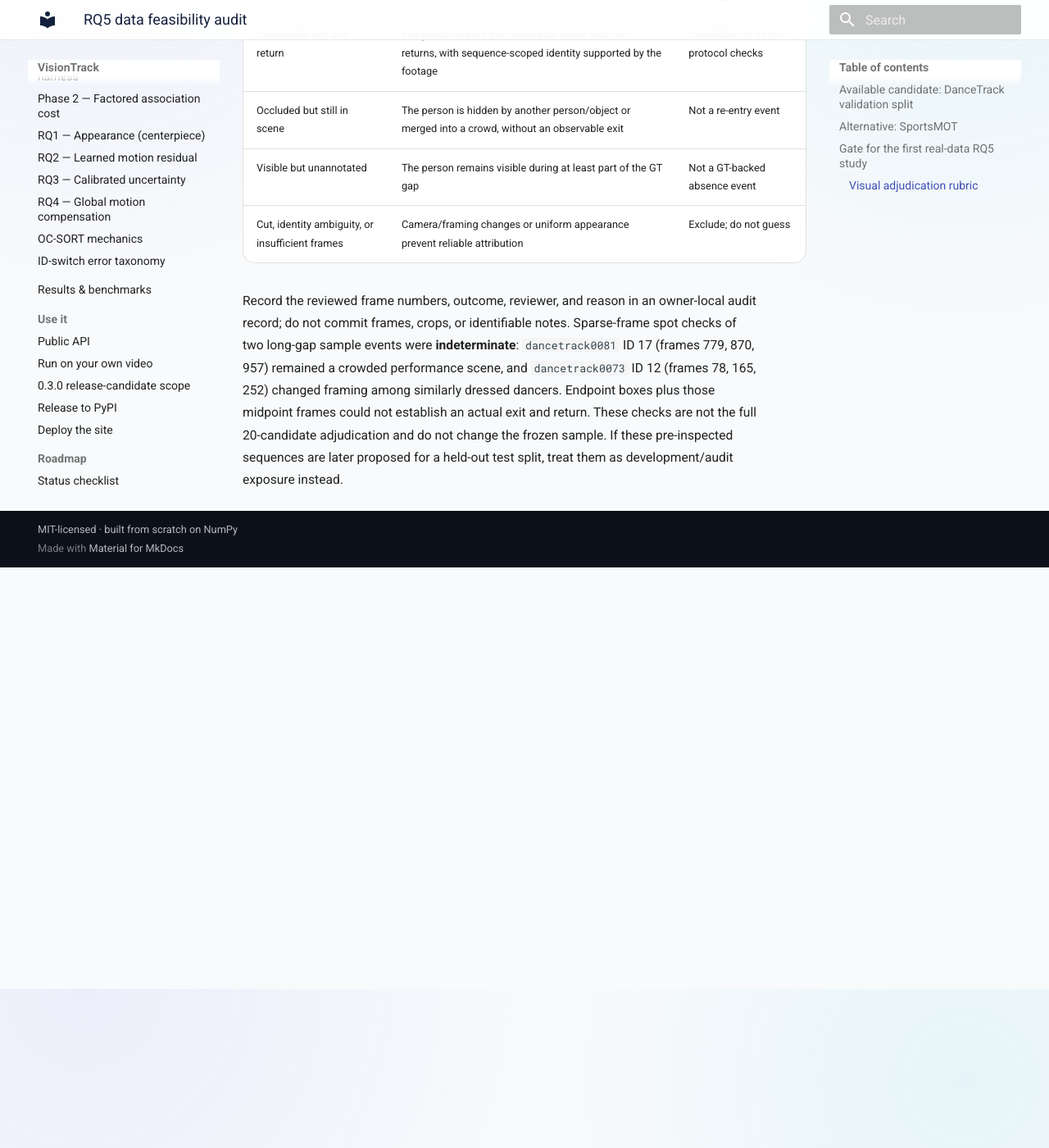
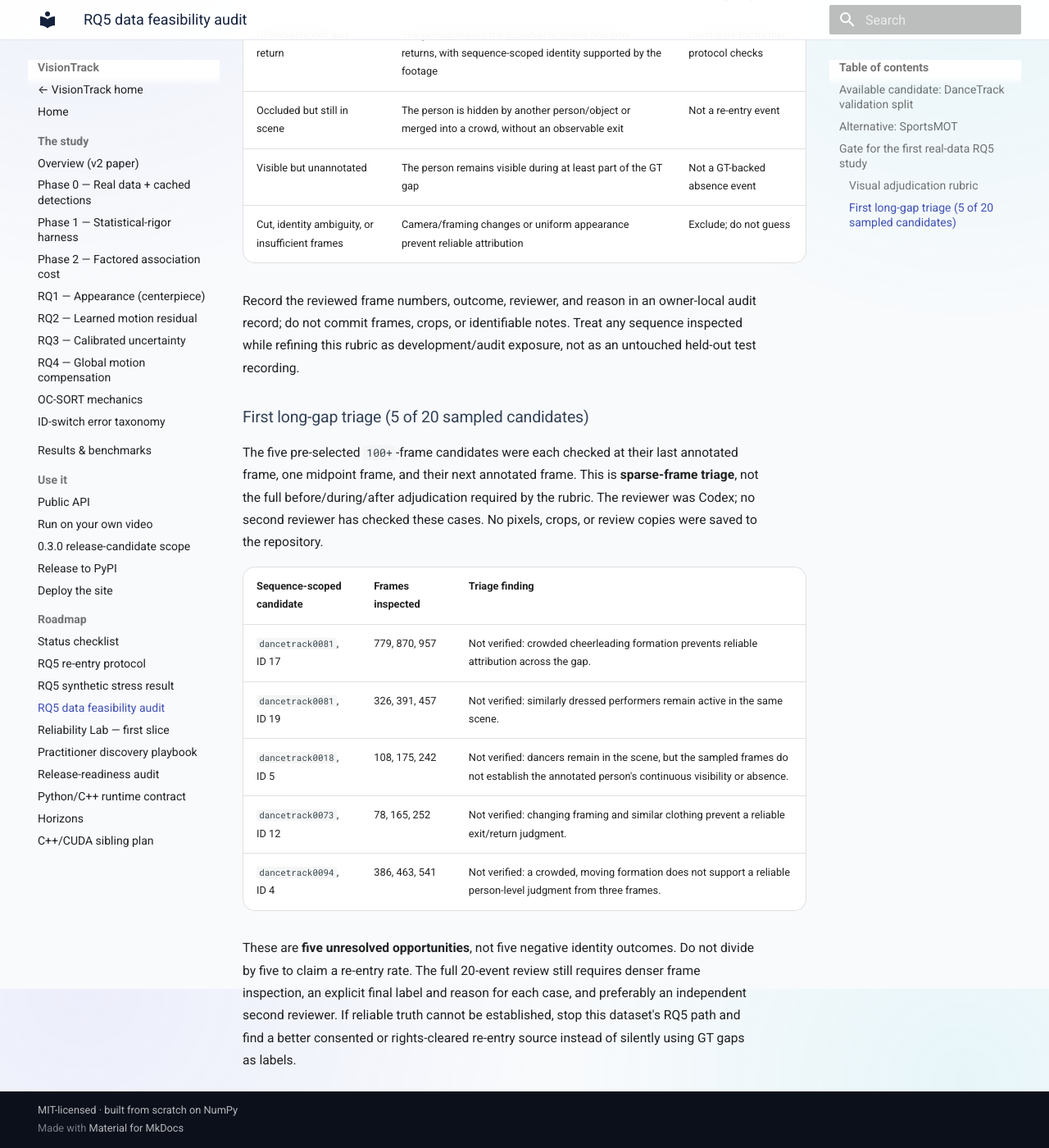
Before and after one commit to hulagerushikesh/visiontrack, an MkDocs documentation site: the page built from docs/IDENTITY_CONTINUITY_DATA_AUDIT.md, in a window 1280 px wide and 1400 px high, scrolled down 2994 px. Shown: the whole window at 82% size. Built offline with MkDocs 1.6.1 and Material for MkDocs 9.7.7, drawn with Linux system fonts in a browser that asks for light colours.

Commit message:
research: record long-gap visual triage limits

```diff
--- a/docs/IDENTITY_CONTINUITY_DATA_AUDIT.md
+++ b/docs/IDENTITY_CONTINUITY_DATA_AUDIT.md
@@ -115,11 +115,28 @@
 
 Record the reviewed frame numbers, outcome, reviewer, and reason in an
 owner-local audit record; do not commit frames, crops, or identifiable notes.
-Sparse-frame spot checks of two long-gap sample events were **indeterminate**:
-`dancetrack0081` ID 17 (frames 779, 870, 957) remained a crowded performance
-scene, and `dancetrack0073` ID 12 (frames 78, 165, 252) changed framing among
-similarly dressed dancers. Endpoint boxes plus those midpoint frames could not
-establish an actual exit and return. These checks are not the full 20-candidate
-adjudication and do not change the frozen sample. If these pre-inspected
-sequences are later proposed for a held-out test split, treat them as
-development/audit exposure instead.
+Treat any sequence inspected while refining this rubric as development/audit
+exposure, not as an untouched held-out test recording.
+
+### First long-gap triage (5 of 20 sampled candidates)
+
+The five pre-selected `100+`-frame candidates were each checked at their last
+annotated frame, one midpoint frame, and their next annotated frame. This is
+**sparse-frame triage**, not the full before/during/after adjudication required
+by the rubric. The reviewer was Codex; no second reviewer has checked these
+cases. No pixels, crops, or review copies were saved to the repository.
+
+| Sequence-scoped candidate | Frames inspected | Triage finding |
+|---|---|---|
+| `dancetrack0081`, ID 17 | 779, 870, 957 | Not verified: crowded cheerleading formation prevents reliable attribution across the gap. |
+| `dancetrack0081`, ID 19 | 326, 391, 457 | Not verified: similarly dressed performers remain active in the same scene. |
+| `dancetrack0018`, ID 5 | 108, 175, 242 | Not verified: dancers remain in the scene, but the sampled frames do not establish the annotated person's continuous visibility or absence. |
+| `dancetrack0073`, ID 12 | 78, 165, 252 | Not verified: changing framing and similar clothing prevent a reliable exit/return judgment. |
+| `dancetrack0094`, ID 4 | 386, 463, 541 | Not verified: a crowded, moving formation does not support a reliable person-level judgment from three frames. |
+
+These are **five unresolved opportunities**, not five negative identity outcomes.
+Do not divide by five to claim a re-entry rate. The full 20-event review still
+requires denser frame inspection, an explicit final label and reason for each
+case, and preferably an independent second reviewer. If reliable truth cannot
+be established, stop this dataset's RQ5 path and find a better consented or
+rights-cleared re-entry source instead of silently using GT gaps as labels.
```
Also changed, not shown: docs/NEXT_STEPS.md (+3 -0 lines).
